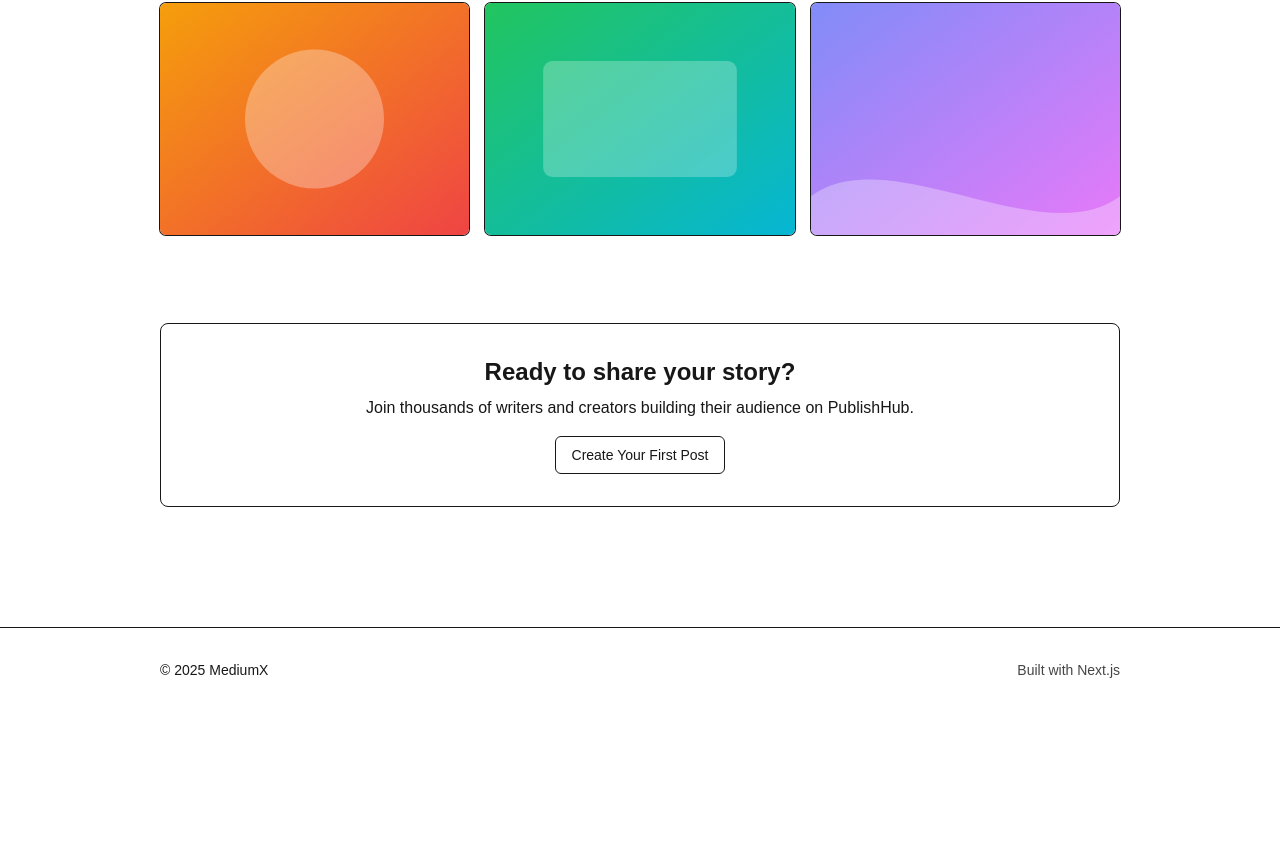
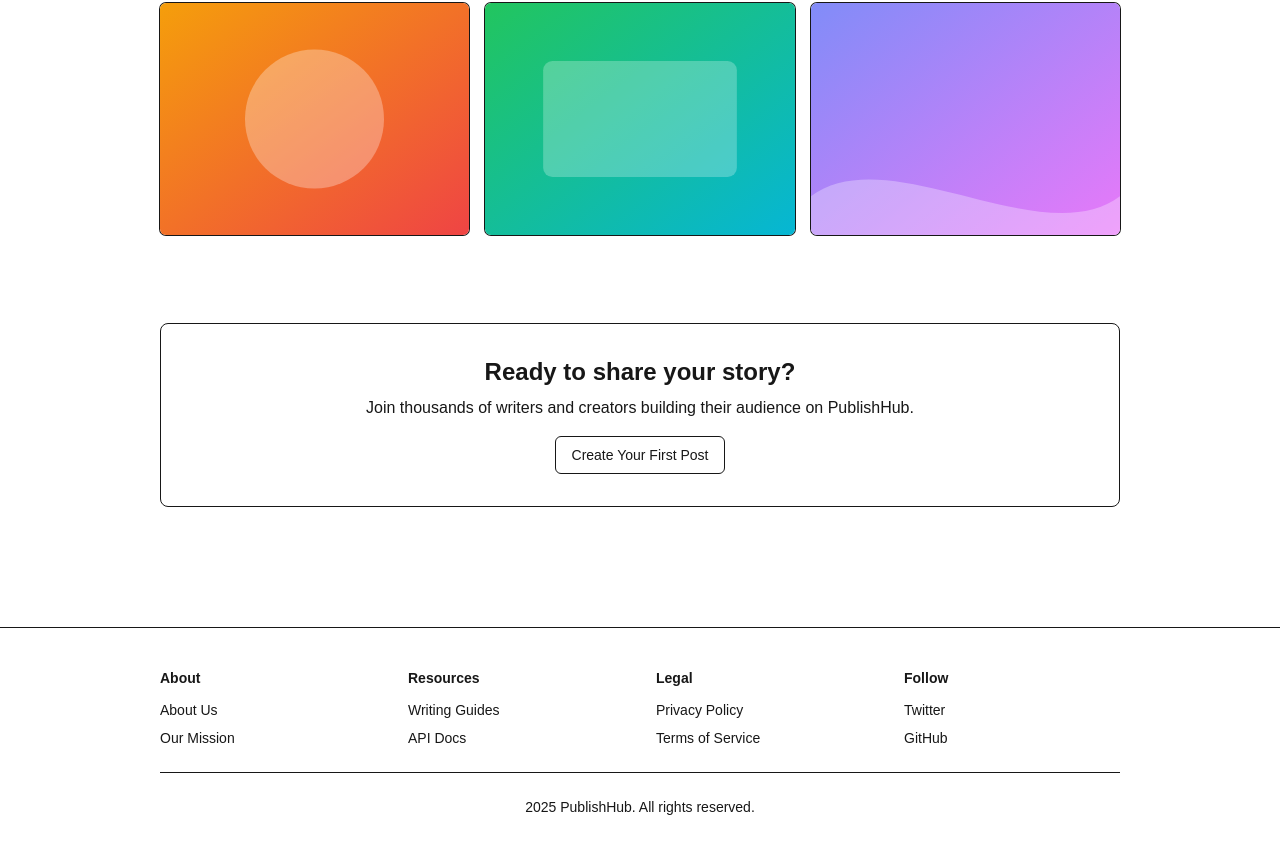
Before and after one commit to Boldecca/capston-phase2, a Next.js app: page / in a window 1280 px wide. Shown: the part 854-1707 px from the top of the page. Before the commit the page ends 1566 px from the top, so only its background shows below. Built offline with nearby package versions, Linux system fonts and the light colour scheme.

Commit message:
updated footer file

```diff
--- a/src/components/Footer.tsx
+++ b/src/components/Footer.tsx
@@ -6,9 +6,55 @@ import Container from "@/components/Container";
 export default function Footer() {
   return (
     <footer className="border-t mt-10">
-      <Container className="py-8 text-sm text-muted-foreground flex items-center justify-between">
-        <p>© {new Date().getFullYear()} MediumX</p>
-        <p className="opacity-80">Built with Next.js</p>
+      <Container className="py-10">
+        <div className="grid grid-cols-2 gap-8 text-sm text-muted-foreground sm:grid-cols-4">
+          <div>
+            <h4 className="mb-3 font-semibold text-foreground">About</h4>
+            <ul className="space-y-2">
+              <li>
+                <a href="/about" className="hover:underline underline-offset-4">About Us</a>
+              </li>
+              <li>
+                <a href="#" className="hover:underline underline-offset-4">Our Mission</a>
+              </li>
+            </ul>
+          </div>
+          <div>
+            <h4 className="mb-3 font-semibold text-foreground">Resources</h4>
+            <ul className="space-y-2">
+              <li>
+                <a href="#" className="hover:underline underline-offset-4">Writing Guides</a>
+              </li>
+              <li>
+                <a href="#" className="hover:underline underline-offset-4">API Docs</a>
+              </li>
+            </ul>
+          </div>
+          <div>
+            <h4 className="mb-3 font-semibold text-foreground">Legal</h4>
+            <ul className="space-y-2">
+              <li>
+                <a href="#" className="hover:underline underline-offset-4">Privacy Policy</a>
+              </li>
+              <li>
+                <a href="#" className="hover:underline underline-offset-4">Terms of Service</a>
+              </li>
+            </ul>
+          </div>
+          <div>
+            <h4 className="mb-3 font-semibold text-foreground">Follow</h4>
+            <ul className="space-y-2">
+              <li>
+                <a href="#" className="hover:underline underline-offset-4">Twitter</a>
+              </li>
+              <li>
+                <a href="#" className="hover:underline underline-offset-4">GitHub</a>
+              </li>
+            </ul>
+          </div>
+        </div>
+        <hr className="my-6 border-border" />
+        <div className="text-center text-sm text-muted-foreground"> {new Date().getFullYear()} PublishHub. All rights reserved.</div>
       </Container>
     </footer>
   );
```
